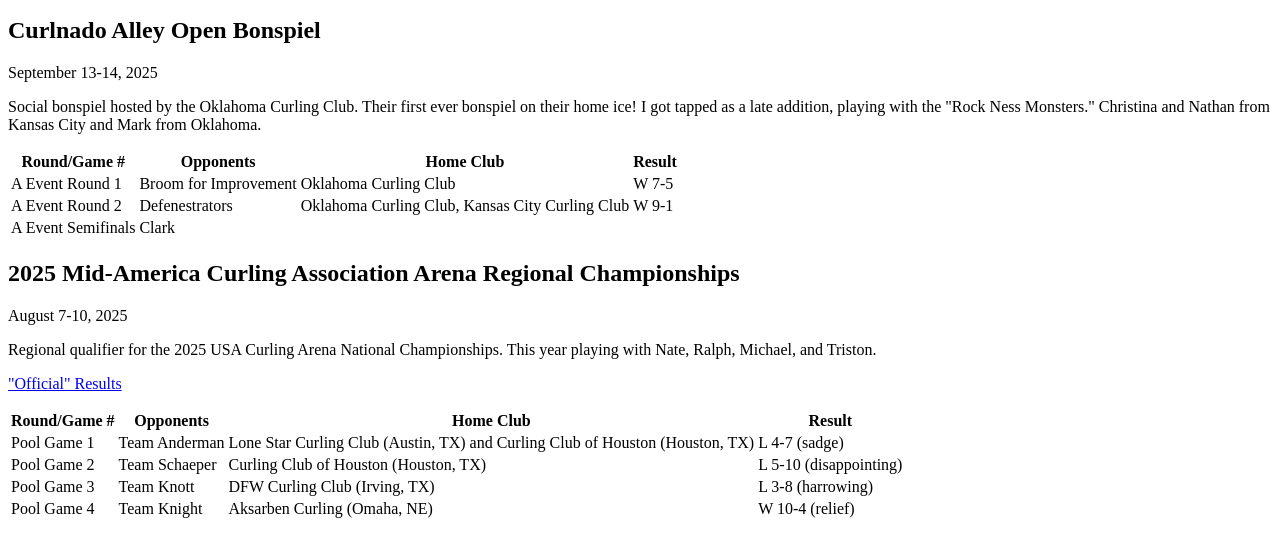
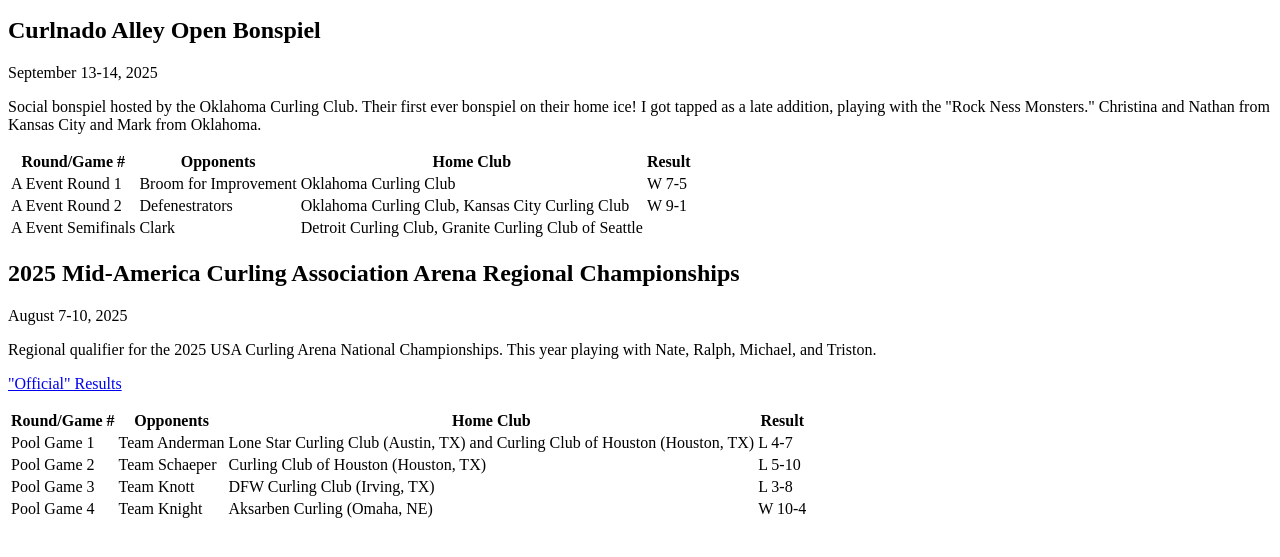
Before and after one commit to Programmerman1/programmermannet, a plain HTML site: page bonspiels.html in a window 1280 px wide. Shown: the part 101-658 px from the top of the page. Drawn offline with Linux system fonts and the light colour scheme.

Commit message:
Update bonspiels.html
Adding in the clubs for our semis opponent; removing the one-word descriptions of the feelings after the game

```diff
--- a/bonspiels.html
+++ b/bonspiels.html
@@ -37,7 +37,7 @@
             <tr>
               <td>A Event Semifinals</td>
               <td>Clark</td>
-              <td></td>
+              <td>Detroit Curling Club, Granite Curling Club of Seattle</td>
               <td></td>
             </tr>
           </tbody>
@@ -63,25 +63,25 @@
               <td>Pool Game 1</td>
               <td>Team Anderman</td>
               <td>Lone Star Curling Club (Austin, TX) and Curling Club of Houston (Houston, TX)</td>
-              <td>L 4-7 (sadge)</td>
+              <td>L 4-7</td>
             </tr>
             <tr>
               <td>Pool Game 2</td>
               <td>Team Schaeper</td>
               <td>Curling Club of Houston (Houston, TX)</td>
-              <td>L 5-10 (disappointing)</td>
+              <td>L 5-10</td>
             </tr>
             <tr>
               <td>Pool Game 3</td>
               <td>Team Knott</td>
               <td>DFW Curling Club (Irving, TX)</td>
-              <td>L 3-8 (harrowing)</td>
+              <td>L 3-8</td>
             </tr>
             <tr>
               <td>Pool Game 4</td>
               <td>Team Knight</td>
               <td>Aksarben Curling (Omaha, NE)</td>
-              <td>W 10-4 (relief)</td>
+              <td>W 10-4</td>
             </tr>
           </tbody>
         </table>
```
